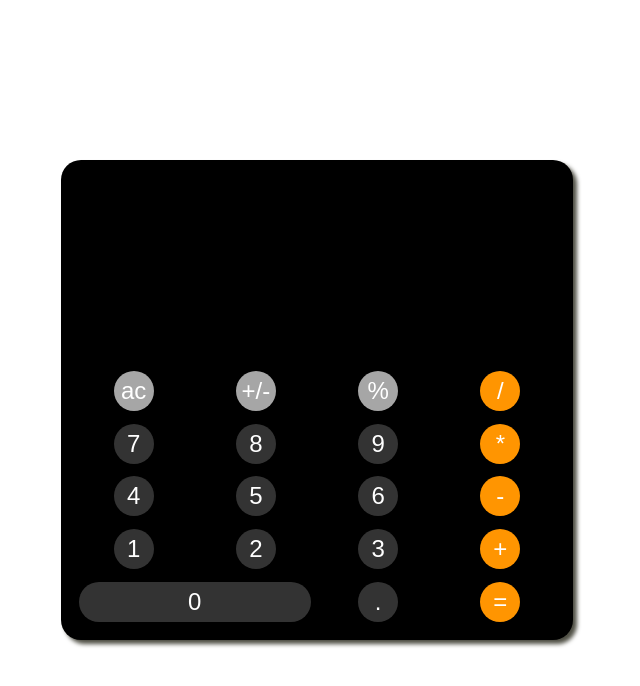
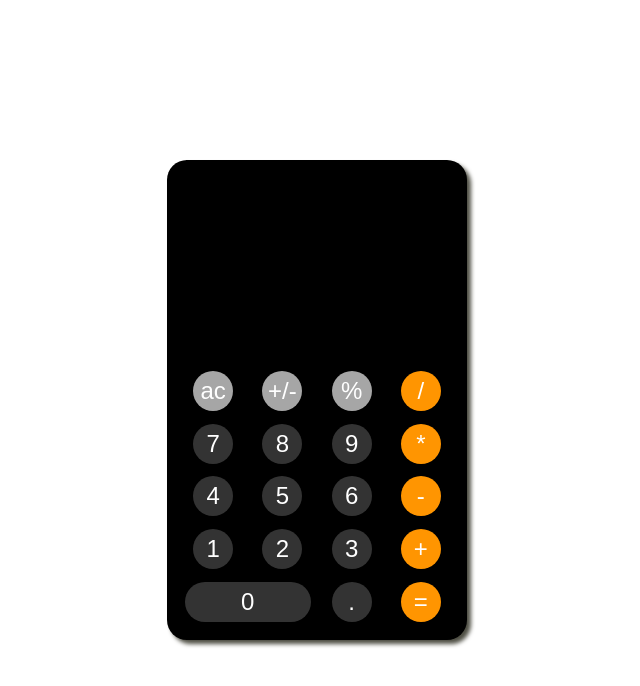
Before and after one commit to AlekseyMonakhov/frontEnd-pro, a plain HTML site: page homeWork14/index.html in a window 1280 px wide. Shown: the whole page, without its empty margins (323-963 px from the left). Drawn offline with Linux system fonts and the light colour scheme.

Commit message:
calc styles fix

```diff
--- a/homeWork14/style.css
+++ b/homeWork14/style.css
@@ -13,7 +13,9 @@ body {
     flex-flow: column nowrap;
     justify-content: space-between;
     width: 40vw;
+    max-width: 300px;
     height: 60vh;
+    max-height: 600px;
     border-radius: 20px;
     background: black;
     color: white;
```
